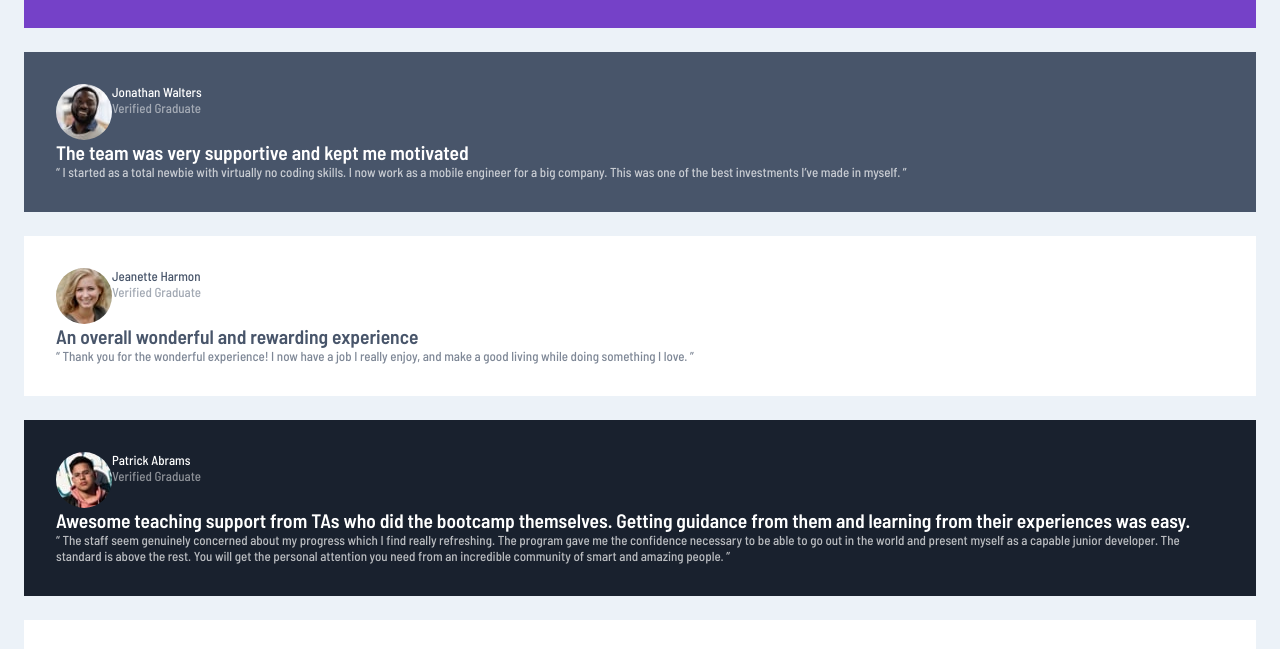
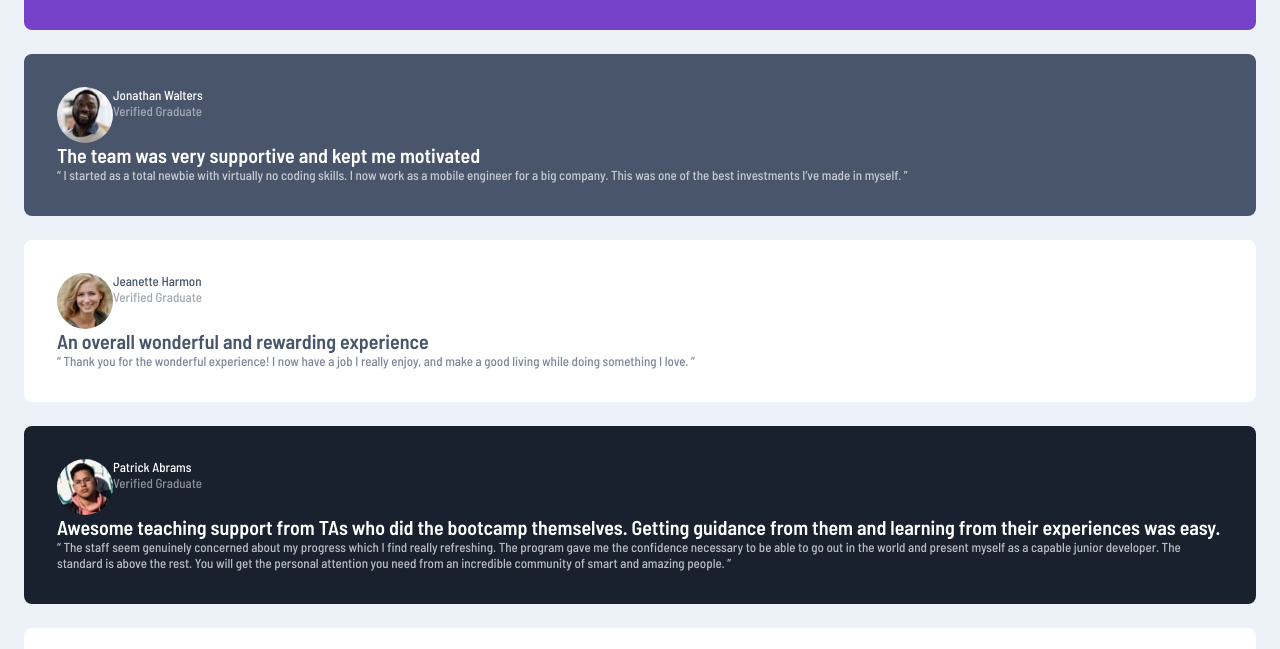
Before and after one commit to Zharvis/fem-testimonials-grid, a website: page index.html in a window 1280 px wide. Shown: the part 196-845 px from the top of the page. Drawn offline with nearby package versions, Linux system fonts and the light colour scheme; files that its build step writes are made by us from their sources.

Commit message:
optimize spacing and sizes

```diff
--- a/app/scss/_cards.scss
+++ b/app/scss/_cards.scss
@@ -7,7 +7,8 @@
   flex-direction: column;
   background-color: var(--clr-white);
   color: var(--clr-darkgrayblue);
-  padding: 32px;
+  padding: 33px;
+  border-radius: 0.5rem;
 
   &__header {
     display: flex;
@@ -31,6 +32,9 @@
   }
 
   &__title {
+    h2 {
+      font-size: 20px;
+    }
   }
 
   &__text {
```
